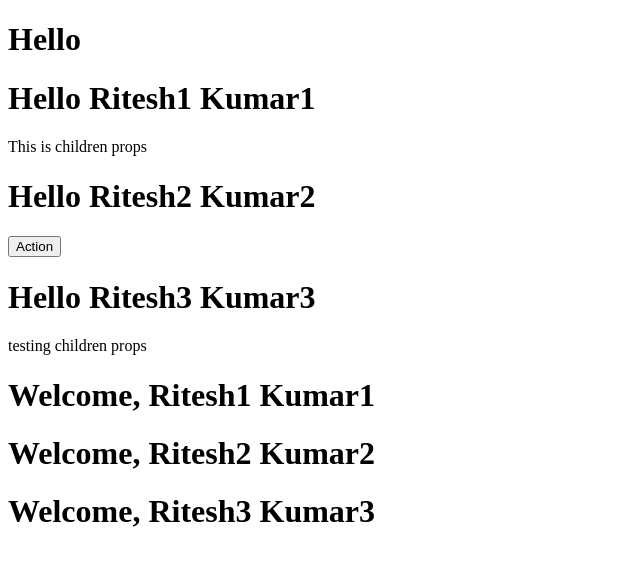
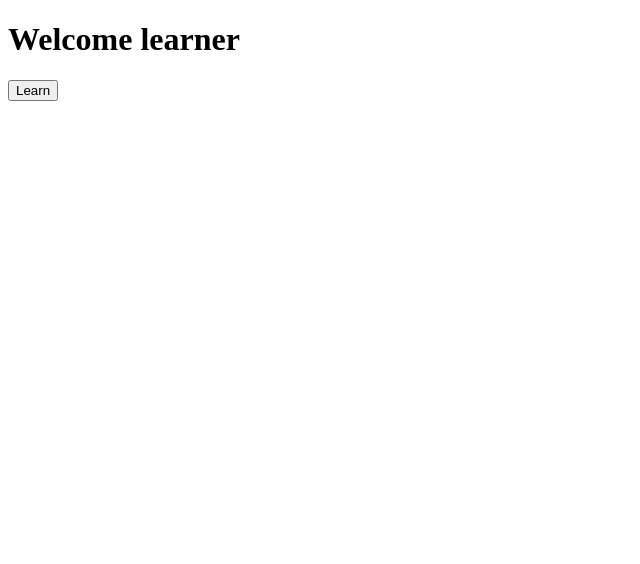
Before and after one commit to ritesh-gully-coder/dev-journey, a React (Create React App) app in the folder Dev_Part1/react_basics/: page / in a window 1280 px wide. Shown: the top 564 px of the page, without its empty margins (0-640 px from the left). Built offline with nearby package versions, Linux system fonts and the light colour scheme.

Commit message:
state introduced

```diff
--- a/Dev_Part1/react_basics/src/App.js
+++ b/Dev_Part1/react_basics/src/App.js
@@ -4,17 +4,19 @@ import React from 'react';
 // import Ritesh from './components/08ReactJsxWord';
 import Greet from './components/Greet';
 import Ritesh from './components/09Props';
+import Message from './components/Message';
 
 function App() {
   return (
     <div className="App">
-        <Ritesh/>
+        {/* <Ritesh/>
         <Ritesh name="Ritesh1" title="Kumar1"><p>This is children props</p></Ritesh>
         <Ritesh name="Ritesh2" title="Kumar2"><button>Action</button></Ritesh>
         <Ritesh name="Ritesh3"title="Kumar3"><p>testing children props</p></Ritesh>
         <Greet name="Ritesh1" title="Kumar1"><p>This is children props</p></Greet>
         <Greet name="Ritesh2" title="Kumar2"><button>Action</button></Greet>
-        <Greet name="Ritesh3"title="Kumar3"><p>testing children props</p></Greet>
+        <Greet name="Ritesh3"title="Kumar3"><p>testing children props</p></Greet> */}
+        <Message/>
     </div>
   );
 }
--- /dev/null
+++ b/Dev_Part1/react_basics/src/components/Message.js
@@ -0,0 +1,28 @@
+import React, { Component } from 'react';
+
+class Message extends Component {
+    constructor() {
+        super()
+        this.state = {
+            message: 'Welcome learner'
+        }
+    }
+    changeMessage(){
+        this.setState({
+            message:'Thank you for learning with me'
+        })
+    }
+    render() {
+        return (
+            <div>
+                <h1>
+                    {this.state.message}
+                </h1>
+                <button onClick={()=>this.changeMessage()}>Learn</button>
+            </div>
+
+        )
+
+    }
+}
+export default Message;
```
Also changed, not shown: Dev_Part1/react_basics/src/components/10State.js (added, +16 -0 lines).
